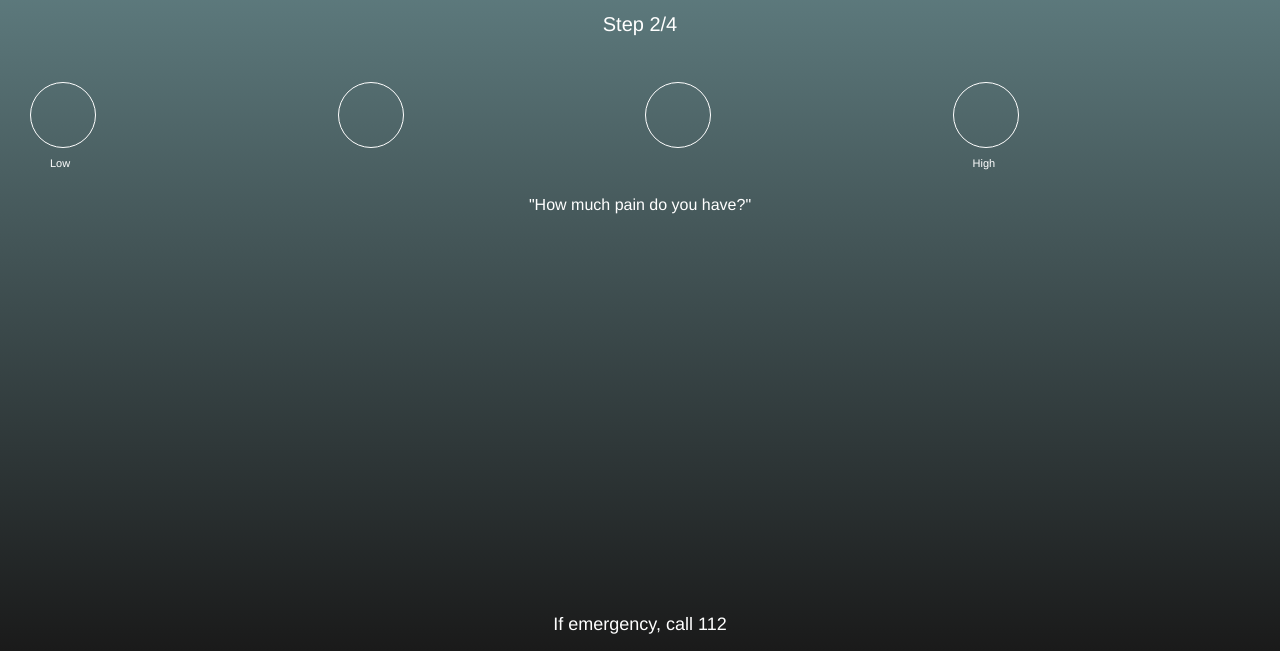
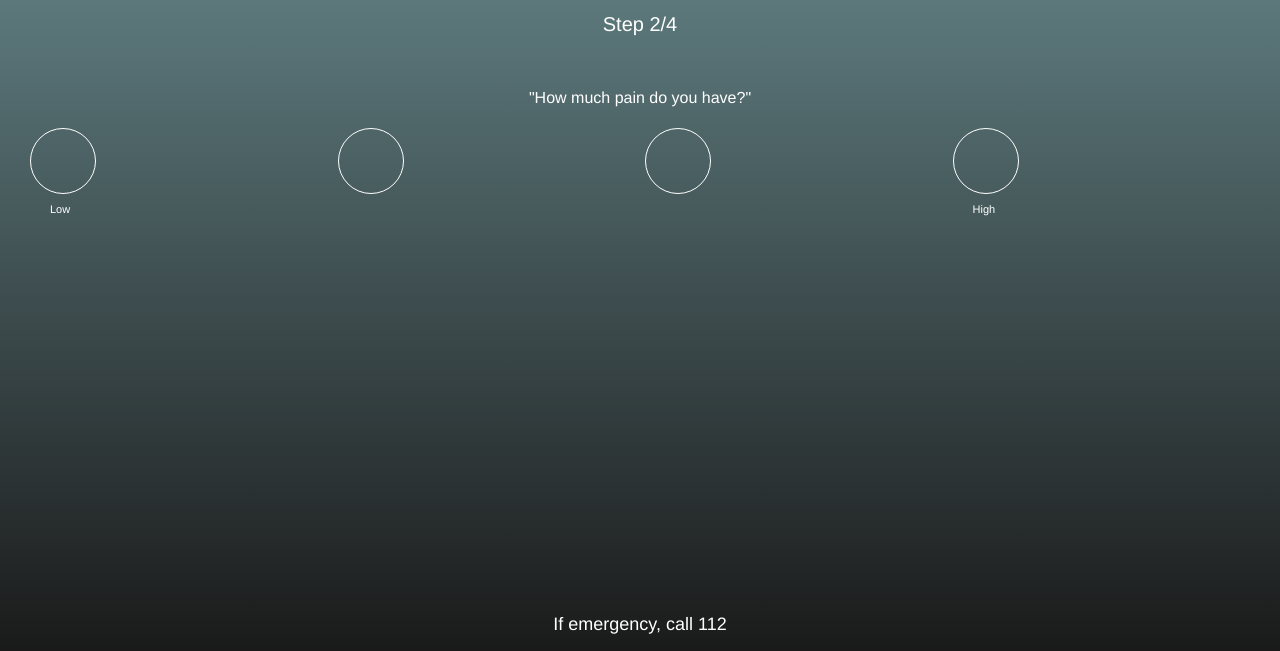
Before and after one commit to axelniklasson/HelpER, a React app in the folder frontend/: page /view2 in a window 1280 px wide. Shown: the part 149-800 px from the top of the page. Built offline with nearby package versions, Linux system fonts and the light colour scheme; no server answers.

Commit message:
Demo ready

```diff
--- a/frontend/src/components/App.js
+++ b/frontend/src/components/App.js
@@ -46,6 +46,7 @@ class App extends Component {
     }
     navigator.geolocation.getCurrentPosition(position => {
       const { latitude, longitude } = position.coords;
+      console.log('location found');
       this.setState({ position: { latitude, longitude } });
     });
   }
--- a/frontend/src/components/Component1.js
+++ b/frontend/src/components/Component1.js
@@ -30,6 +30,7 @@ class Component1 extends Component {
 
   render() {
     return (
+      <div>
         <div
           className={classNames(
           'injury-buttons-wrapper',
@@ -37,7 +38,9 @@ class Component1 extends Component {
           this.props.slide.right ? 'slideRight' : '',
           this.props.slide.reverse ? 'reverse' : ''
         )}>
+          <p style={{ textAlign: 'center', flexBasis: '100%' }}>"Where does it hurt?"</p>
           {this.renderButtons()}
+        </div>
       </div>
     );
   }
--- a/frontend/src/components/Component2.js
+++ b/frontend/src/components/Component2.js
@@ -47,15 +47,16 @@ class Component2 extends Component {
         this.props.slide.right ? 'slideRight' : '',
         this.props.slide.reverse ? 'reverse' : ''
       )}>
-        <div className="pain-buttons-wrapper">{this.renderButtons()}</div>
+        <div className="pain-buttons-wrapper">
+          <div className="pain-text text-center">
+            <span>"How much pain do you have?"</span>
+          </div>
+          {this.renderButtons()}
+        </div>
         {this.state.loadingSuggestions &&
           <div className="loader-wrapper text-center">
             <div className="loader"></div>
             <p>Getting suggestions</p>
-          </div>
-        ||
-          <div className="pain-text text-center">
-            <span>"How much pain do you have?"</span>
           </div>
         }
      </div>
--- a/frontend/src/components/Component2.scss
+++ b/frontend/src/components/Component2.scss
@@ -6,8 +6,8 @@
   .pain-text {
     text-align: center;
     margin-top: 12px;
+    margin-bottom: 16px;
     width: 100%;
-
   }
 
   .pain-button {
```
Lines whose indentation alone changed are shown as unchanged.
